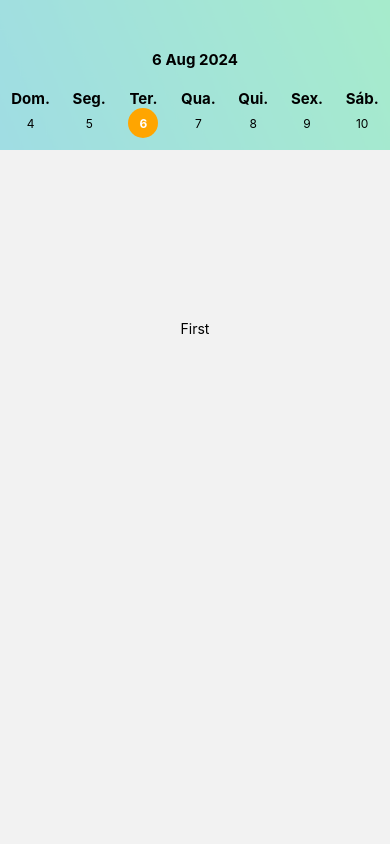
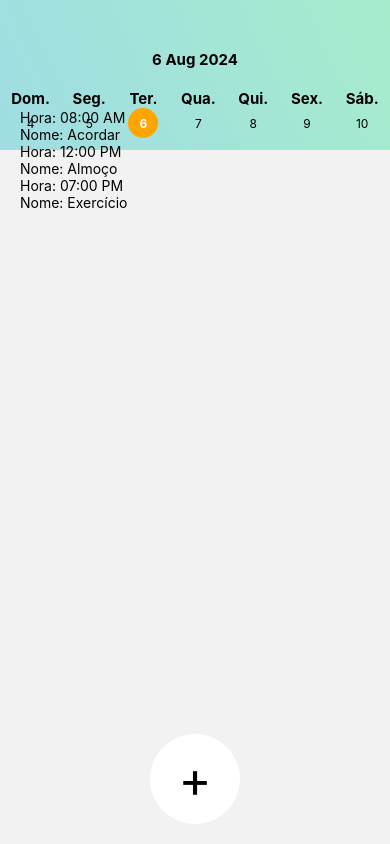
Before and after one commit to AugustoOmena/types-screens, a React Native app: screen /First in a window 390 px wide. Shown: the top 844 px of the page. Built offline with nearby package versions, Linux system fonts and the light colour scheme.

Commit message:
Ajuste na posição do botão e array de alarmes

```diff
--- a/src/views/Onboarding/First.tsx
+++ b/src/views/Onboarding/First.tsx
@@ -1,18 +1,42 @@
-import { Text, TouchableOpacity, View } from "react-native";
-import React from "react";
+import { Text, TouchableOpacity, View, FlatList } from "react-native";
+import React, { useState } from "react";
 import { styles } from "../../../styles";
 import { useAppNavigation } from "../../utils/useAppNavigation";
 import CalendarioNoTopo from "./Calendario";
 
+type Alarme = {
+    hora: string;
+    nome: string;
+};
+
 const First = () => {
+
     const navigation = useAppNavigation();
+    const [alarmes, setAlarmes] = useState<Alarme[]>([
+        { hora: '08:00 AM', nome: 'Acordar' },
+        { hora: '12:00 PM', nome: 'Almoço' },
+        { hora: '07:00 PM', nome: 'Exercício' },
+    ]);
+
+    const renderItem = ({ item }: { item: Alarme }) => (
+        <View >
+            <Text >Hora: {item.hora}</Text>
+            <Text >Nome: {item.nome}</Text>
+        </View>
+    );
+
     return (
-        <View>
-            <CalendarioNoTopo></CalendarioNoTopo>
-            <View style={styles.container}>
-                <Text>First</Text>
+        <View style={styles.fullScreenContainer}>
+            <CalendarioNoTopo />
 
+            <FlatList
+                data={alarmes}
+                renderItem={renderItem}
+                keyExtractor={(item, index) => index.toString()}
+                contentContainerStyle={styles.listContainer}
+            />
 
+            <View style={styles.Bottom}>
                 <TouchableOpacity
                     onPress={() =>
                         navigation.navigate("Onboarding", {
--- a/styles.ts
+++ b/styles.ts
@@ -1,6 +1,13 @@
 import { StyleSheet } from "react-native";
 
 export const styles = StyleSheet.create({
+  fullScreenContainer: {
+    flex: 1,
+  },
+  listContainer: {
+      paddingBottom: 525,
+      paddingHorizontal: 20,
+  },
   container: {
     top: 170,
     justifyContent: "center",
@@ -13,11 +20,17 @@ export const styles = StyleSheet.create({
         height: 90,
         justifyContent: 'center',
         alignItems: 'center',
-    margin: 20,
-    bottom: -600
   },
   buttonText: {
     textAlign: 'center',
     fontSize: 50,
   },
+  Bottom: {
+    position: 'absolute',
+        bottom: 20,
+        left: 0,
+        right: 0,
+        justifyContent: 'center',
+        alignItems: 'center',
+  }
   });
```
Lines whose indentation alone changed are shown as unchanged.
